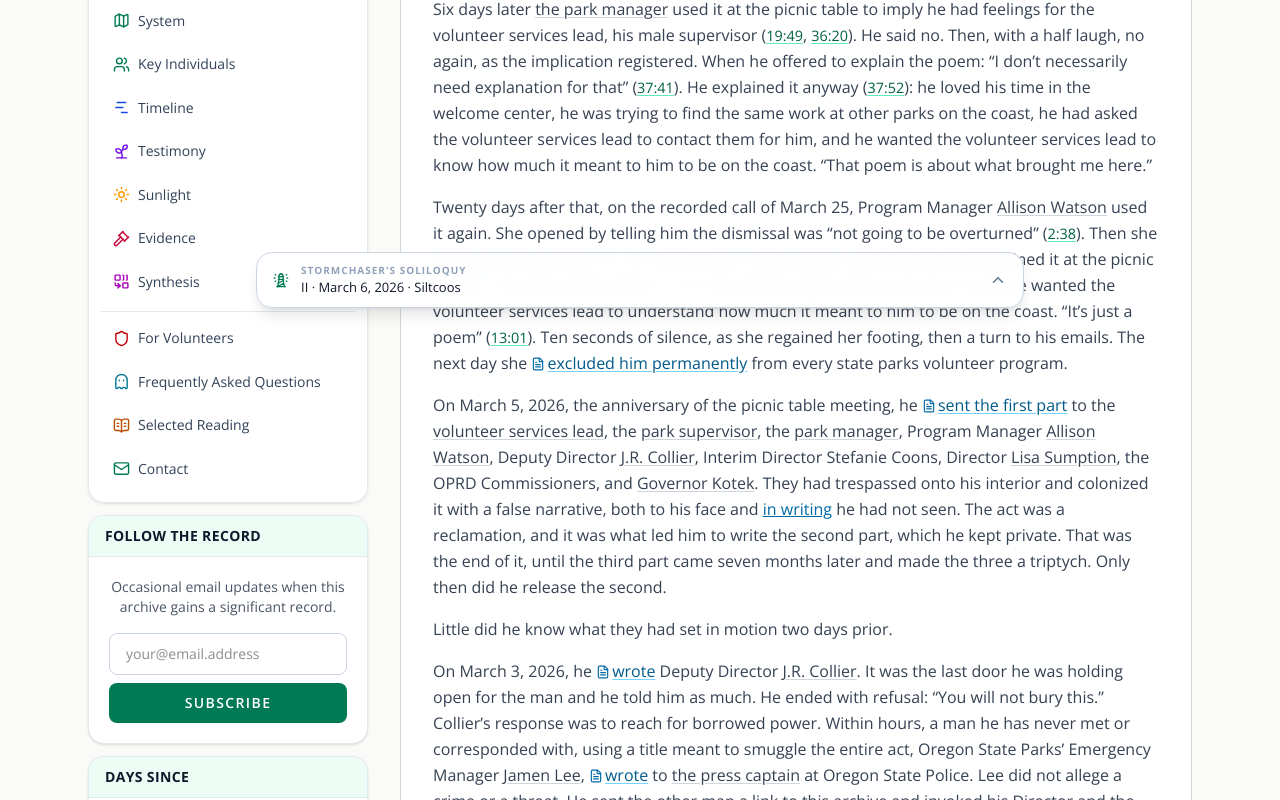
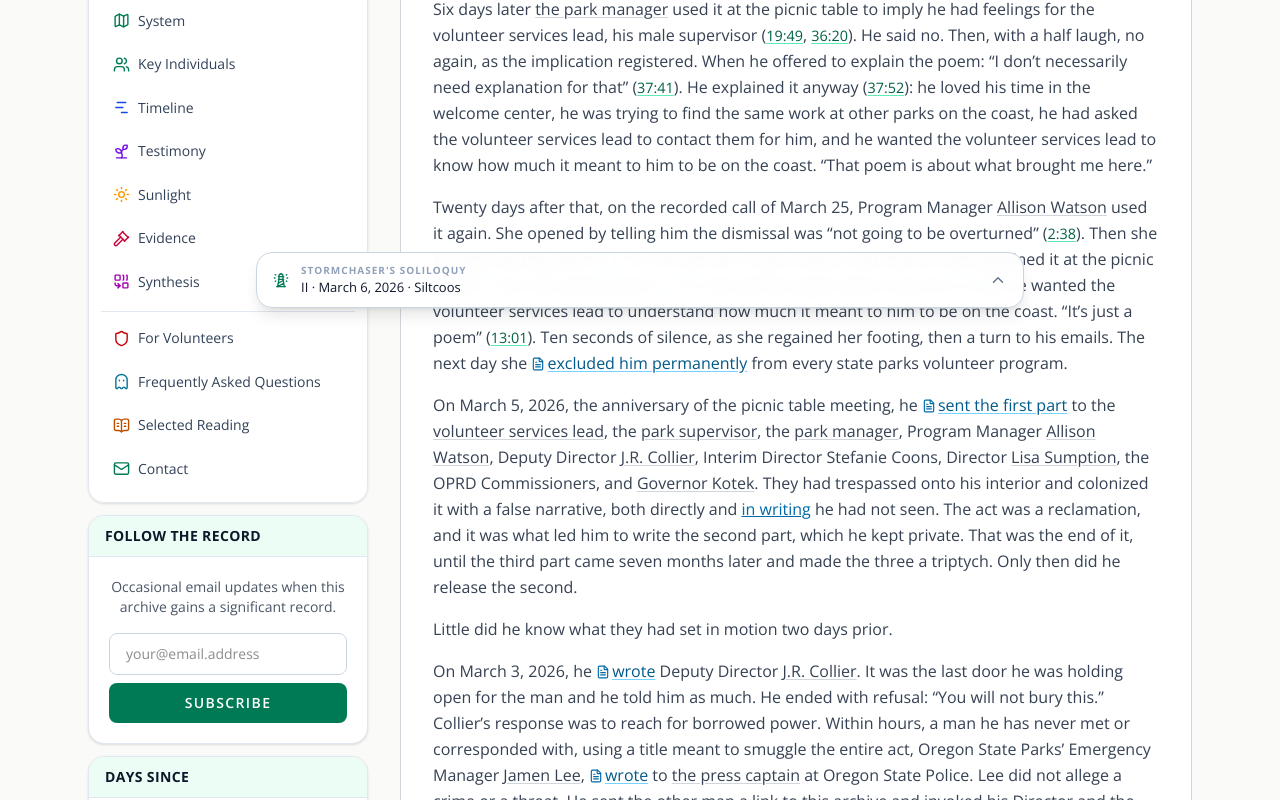
Before and after one commit to rswfire/rswfire.oprd, a Next.js app: page /soliloquy in a window 1280 px wide. Shown: the part 476-1276 px from the top of the page. Built offline with nearby package versions, Linux system fonts and the light colour scheme.

Commit message:
Soliloquy: both directly and in writing

```diff
--- a/app/(archive)/soliloquy/page.tsx
+++ b/app/(archive)/soliloquy/page.tsx
@@ -346,7 +346,7 @@ export default function StormchasersSoliloquyPage() {
                     <PersonLink name="J.R. Collier" seat="deputy" />, Interim Director Stefanie Coons, Director{" "}
                     <PersonLink name="Lisa Sumption" />, the OPRD Commissioners, and{" "}
                     <PersonLink name="Governor Kotek" seat="governor" />. They had trespassed onto his interior and
-                    colonized it with a false narrative, both to his face and{" "}
+                    colonized it with a false narrative, both directly and{" "}
                     <Link href="/sunlight" className="text-sky-700 underline hover:text-sky-600">in writing</Link> he had
                     not seen. The act was a reclamation, and it was what led him to write the second part,
                     which he kept private. That was the end of it, until the third part came seven months later and made
```
